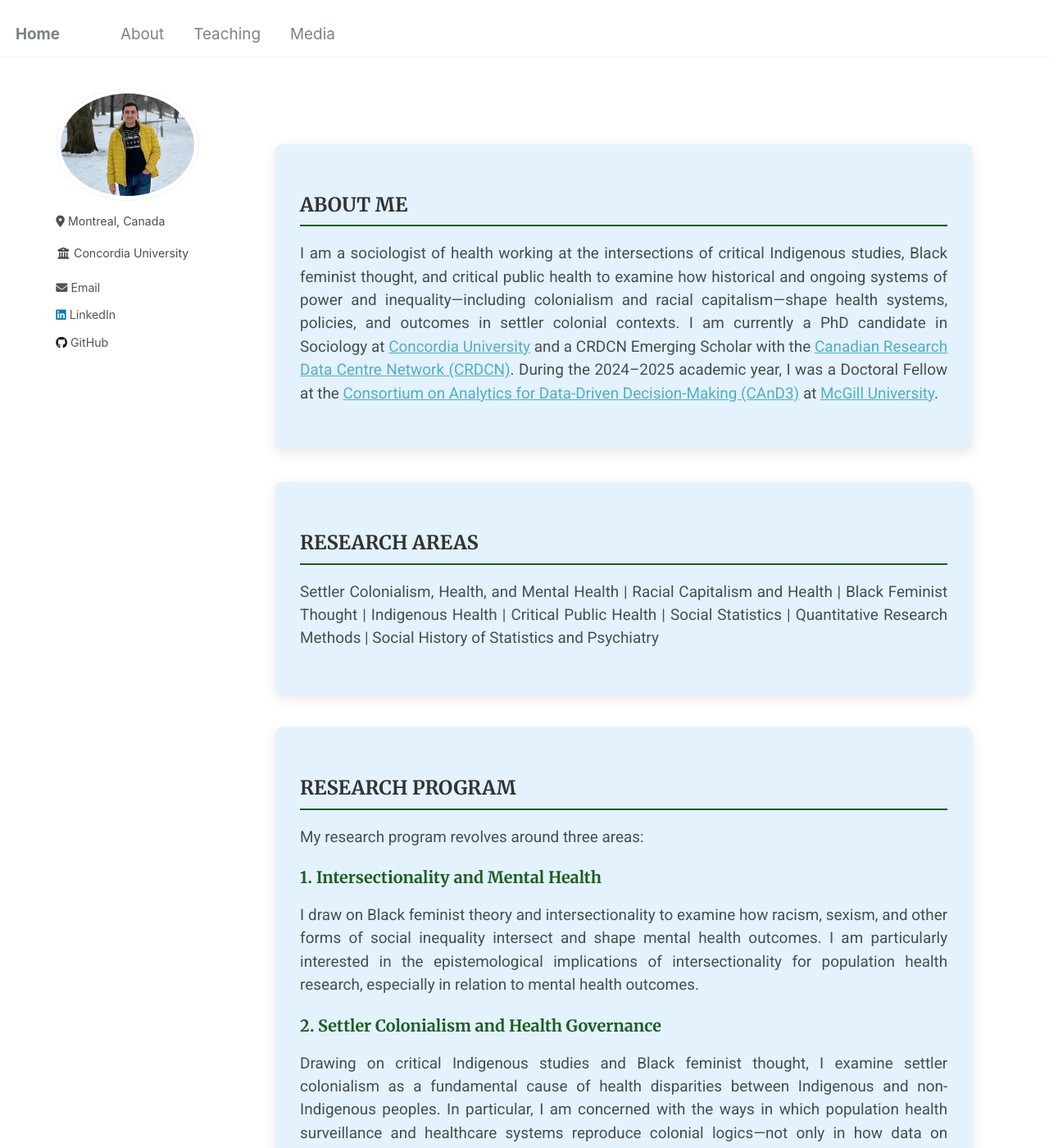
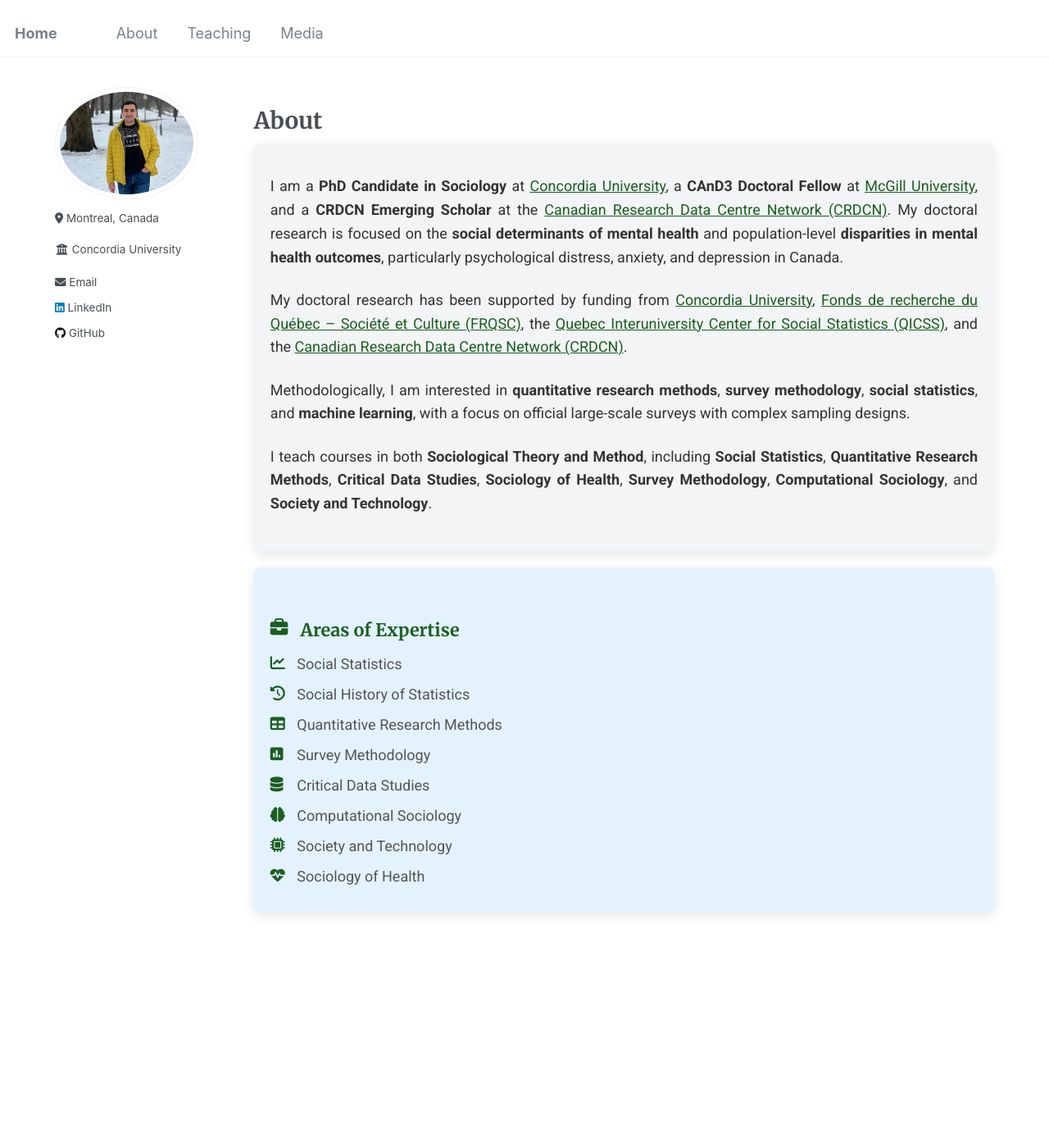
Before and after one commit to Mohsnmonji/mohsnmonji.github.io, a Jekyll site: the page built from about-me.md, in a window 1280 px wide and 1400 px high. Shown: the whole window at 82% size. Built offline with Jekyll 4.4.1, drawn with Linux system fonts in a browser that asks for light colours; some of the changed text lies outside the part shown.

Commit message:
Update about-me.md

```diff
--- a/about-me.md
+++ b/about-me.md
@@ -1,95 +1,133 @@
 ---
 layout: archive
-title: ""
+title: "About"
 permalink: /about-me/
 seo_title: "About | Mohsen Monji"
+description: " Learn more anout Mohsen Monji."
 canonical: "https://www.mohsenmonji.com/about-me/"
 author_profile: true
 ---
+<style>
+  .icon {
+    margin-right: 10px;
+    color: #1B5E20; /* Accessible Dark Green */
+  }
 
-<style>
-  body {
-    font-size: 1.05em;
+  .card {
+    border-radius: 8px;
+    padding: 20px;
+    margin-bottom: 20px;
+    color: #333333; /* Dark Gray Text */
+    box-shadow: 0px 4px 15px rgba(0, 0, 0, 0.1);
+    transition: transform 0.2s, box-shadow 0.2s;
   }
-  h2 {
-    border-bottom: 2px solid #1B5E20;
+
+  .card:hover {
+    transform: translateY(-5px);
+    box-shadow: 0px 6px 20px rgba(0, 0, 0, 0.2);
+  }
+
+  .card:first-of-type {
+    background-color: #F3F4F6; /* Light Gray Background */
+  }
+
+  .card:nth-of-type(2) {
+    background-color: #E3F2FD; /* Light Blue Background for Expertise */
+  }
+
+  .card:nth-of-type(3) {
+    background-color: #F1F8E9; /* Light Green Background for Contact */
+  }
+
+  .card h3 {
+    font-size: 1.2rem;
     font-weight: bold;
-    padding-bottom: 10px;
-    margin-top: 30px;
-    color: #333;
-    text-transform: uppercase;
+    color: #1B5E20; /* Accessible Dark Green */
+    margin-bottom: 15px;
   }
-  h3 {
-    margin-top: 30px;
+
+  .card ul {
+    list-style: none;
+    padding: 0;
+    margin: 0;
+  }
+
+  .card ul li {
+    margin-bottom: 10px;
+    font-size: 1rem;
+    color: #555; /* Medium Gray */
+  }
+
+  .card p {
+    font-size: 1rem;
+    color: #333; /* Dark Gray */
+    line-height: 1.6; /* Improves readability */
+  }
+
+  .card:first-of-type p {
+    text-align: justify; /* Justify the text in the first card */
+  }
+
+  .email {
+    font-weight: bold;
+    color: #1B5E20; /* Dark Green */
+  }
+
+  a {
     color: #1B5E20;
+    text-decoration: none;
   }
-  h4 {
-    font-weight: bold;
-    color: #1B5E20;
-    margin-top: 20px;
-    margin-bottom: 10px;
-    font-size: 1.1rem;
-  }
-  ul {
-    list-style-type: disc;
-    padding-left: 20px;
-    margin-top: 10px;
-  }
-  ul li {
-    margin-bottom: 8px;
-    color: #555;
-  }
-  .about-card {
-    border-radius: 8px;
-    padding: 30px;
-    margin: 40px auto;
-    background-color: #E3F2FD;
-    box-shadow: 0px 4px 15px rgba(0, 0, 0, 0.1);
-    max-width: 850px;
-    text-align: justify;
+
+  a:hover {
+    text-decoration: underline;
   }
 </style>
 
-<!-- CARD 1: ABOUT ME -->
-<div class="about-card">
-  <h2>ABOUT ME</h2>
+<div class="card">
   <p>
-    I am a sociologist of health working at the intersections of critical Indigenous studies, Black feminist thought, and critical public health to examine how historical and ongoing systems of power and inequality—including colonialism and racial capitalism—shape health systems, policies, and outcomes in settler colonial contexts.
-    I am currently a PhD candidate in Sociology at
-    <a href="https://www.concordia.ca/" target="_blank">Concordia University</a> and a CRDCN Emerging Scholar with the
+    I am a <strong>PhD Candidate in Sociology</strong> at
+    <a href="https://www.concordia.ca/artsci/sociology-anthropology.html" target="_blank">Concordia University</a>,
+    a <strong>CAnD3 Doctoral Fellow</strong> at
+    <a href="https://www.mcgill.ca/cand3/our-people/fellows-2024-25" target="_blank">McGill University</a>,
+    and a <strong>CRDCN Emerging Scholar</strong> at the
     <a href="https://crdcn.ca" target="_blank">Canadian Research Data Centre Network (CRDCN)</a>.
-    During the 2024–2025 academic year, I was a Doctoral Fellow at the
-    <a href="https://www.mcgill.ca/cand3/" target="_blank">Consortium on Analytics for Data-Driven Decision-Making (CAnD3)</a> at
-    <a href="https://www.mcgill.ca/" target="_blank">McGill University</a>.
+    My doctoral research is focused on the <strong>social determinants of mental health</strong> and
+    population-level <strong>disparities in mental health outcomes</strong>, particularly psychological distress, anxiety, and depression in Canada.
+</p>
+
+
+  <p>
+    My doctoral research has been supported by funding from
+    <a href="https://www.concordia.ca/artsci/sociology-anthropology.html" target="_blank">Concordia University</a>,
+    <a href="https://www.frq.gouv.qc.ca" target="_blank">Fonds de recherche du Québec – Société et Culture (FRQSC)</a>,
+    the <a href="https://www.ciqss.org" target="_blank">Quebec Interuniversity Center for Social Statistics (QICSS)</a>,
+    and the <a href="https://crdcn.ca" target="_blank">Canadian Research Data Centre Network (CRDCN)</a>.
   </p>
+
+  <p>
+    Methodologically, I am interested in <strong>quantitative research methods</strong>, <strong>survey methodology</strong>,
+    <strong>social statistics</strong>, and <strong>machine learning</strong>, with a focus on official large-scale surveys with complex sampling designs.
+  </p>
+
+  <p>
+    I teach courses in both <strong>Sociological Theory and Method</strong>, including <strong>Social Statistics</strong>,
+    <strong>Quantitative Research Methods</strong>, <strong>Critical Data Studies</strong>, <strong>Sociology of Health</strong>,
+    <strong>Survey Methodology</strong>, <strong>Computational Sociology</strong>, and <strong>Society and Technology</strong>.
+</p>
+
 </div>
 
-<!-- CARD 2: RESEARCH AREAS -->
-<div class="about-card">
-  <h2>RESEARCH AREAS</h2>
-  <p>
-    Settler Colonialism, Health, and Mental Health | Racial Capitalism and Health | Black Feminist Thought | Indigenous Health | Critical Public Health | Social Statistics | Quantitative Research Methods | Social History of Statistics and Psychiatry
-  </p>
+<div class="card">
+  <h3><i class="fas fa-briefcase icon"></i> Areas of Expertise</h3>
+  <ul>
+    <li><i class="fas fa-chart-line icon"></i> Social Statistics</li>
+    <li><i class="fas fa-history icon"></i> Social History of Statistics</li>
+    <li><i class="fas fa-table icon"></i> Quantitative Research Methods</li>
+    <li><i class="fas fa-poll icon"></i> Survey Methodology</li>
+    <li><i class="fas fa-database icon"></i> Critical Data Studies</li>
+    <li><i class="fas fa-brain icon"></i> Computational Sociology</li>
+    <li><i class="fas fa-microchip icon"></i> Society and Technology</li>
+<li><i class="fas fa-heartbeat icon"></i> Sociology of Health</li>
+
+  </ul>
 </div>
-
-<!-- CARD 3: RESEARCH PROGRAM -->
-<div class="about-card">
-  <h2>RESEARCH PROGRAM</h2>
-
-  <p>My research program revolves around three areas:</p>
-
-  <h4>1. Intersectionality and Mental Health</h4>
-  <p>
-    I draw on Black feminist theory and intersectionality to examine how racism, sexism, and other forms of social inequality intersect and shape mental health outcomes. I am particularly interested in the epistemological implications of intersectionality for population health research, especially in relation to mental health outcomes.
-  </p>
-
-  <h4>2. Settler Colonialism and Health Governance</h4>
-  <p>
-    Drawing on critical Indigenous studies and Black feminist thought, I examine settler colonialism as a fundamental cause of health disparities between Indigenous and non-Indigenous peoples. In particular, I am concerned with the ways in which population health surveillance and healthcare systems reproduce colonial logics—not only in how data on Indigenous health is collected and governed, but also in how it informs policy in ways that marginalize Indigenous knowledge systems.
-  </p>
-
-  <h4>3. Social History of Statistics and Psychiatry</h4>
-  <p>
-    Another strand of my research examines the social history of modern statistics and psychiatry, focusing on the historical conditions under which statistical knowledge and psychiatric discourses emerged and became central—epistemologically—to knowledge production about health and population health governance.
-  </p>
-</div>
```
